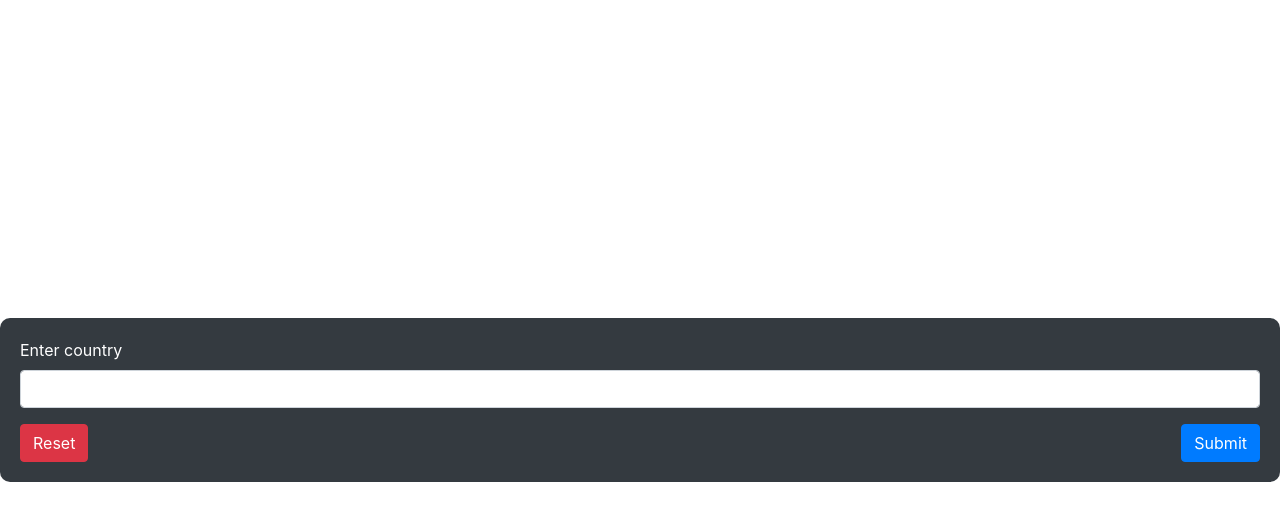
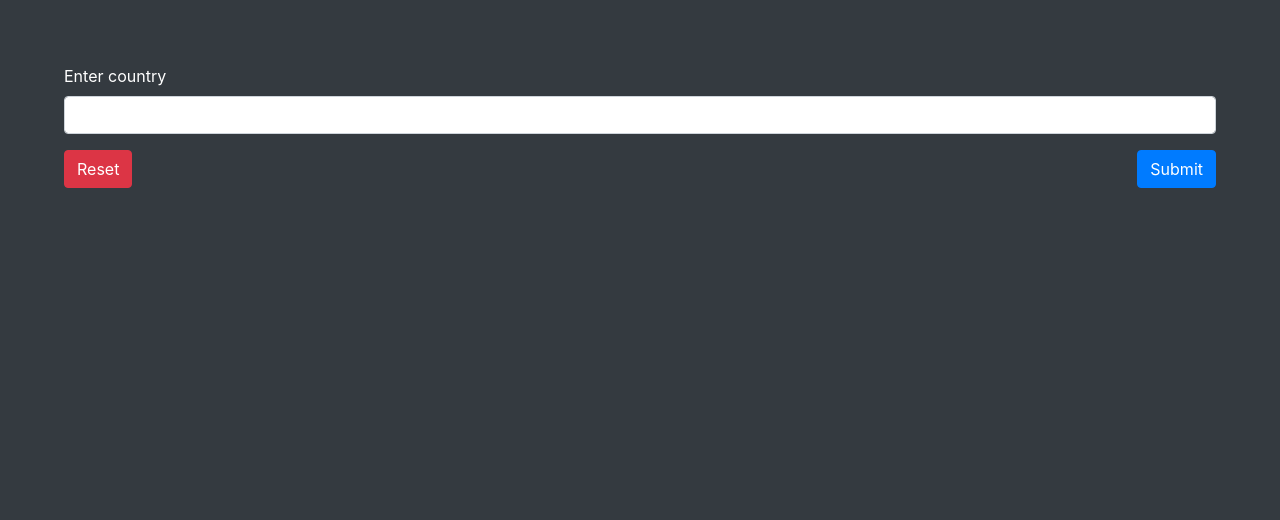
Before and after one commit to developerentity/galanix-task-3, a React (Create React App) app: page / in a window 1280 px wide. Shown: the top 520 px of the page. Built offline with nearby package versions, Linux system fonts and the light colour scheme.

Commit message:
style: make some style

```diff
--- a/src/App.css
+++ b/src/App.css
@@ -1,30 +1,29 @@
 .main-container {
-    margin     : 0 auto;
-    /* width      : 1000px; */
-    height     : 100vh;
-    display    : flex;
-    align-items: center;
+    margin          : 0 auto;
+    min-height      : 100vh;
+    padding         : 5%;
+    background-color: #343A40;
 }
 
 .main {
-    width        : 100%;
-    border-radius: 10px;
-    overflow     : hidden;
+    width: 100%;
 }
 
 .header {
-    padding         : 20px;
-    background-color: #343A40;
     color: #fff;
 }
 
 .header__btn-row {
-    display: flex;
+    display        : flex;
     justify-content: space-between;
 }
 
 .header__checked-row {
-    display: flex;
+    display        : flex;
     justify-content: flex-end;
-    width: 100%;
+    width          : 100%;
 }
+
+.content {
+    padding-top: 1rem;
+}
```
